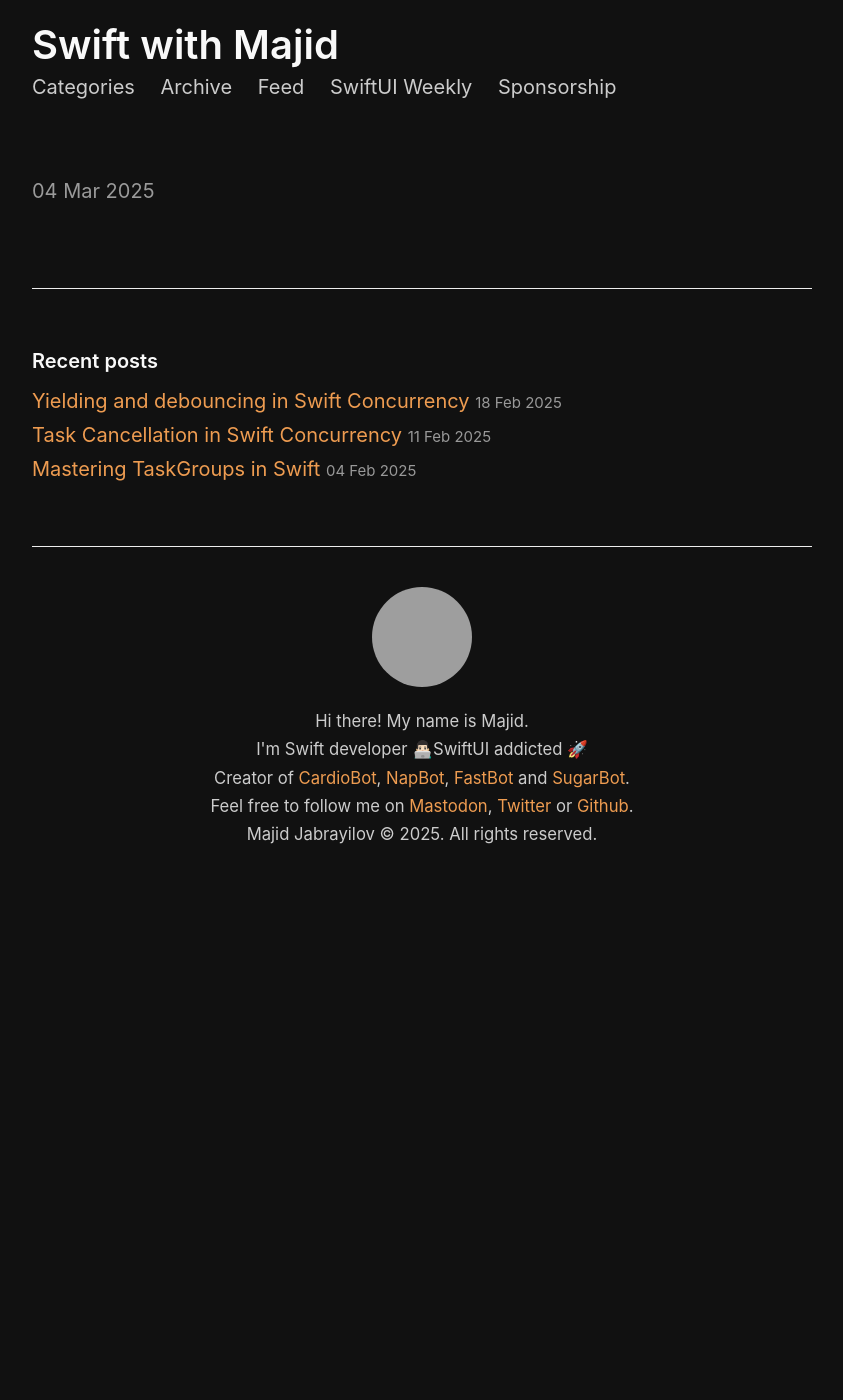
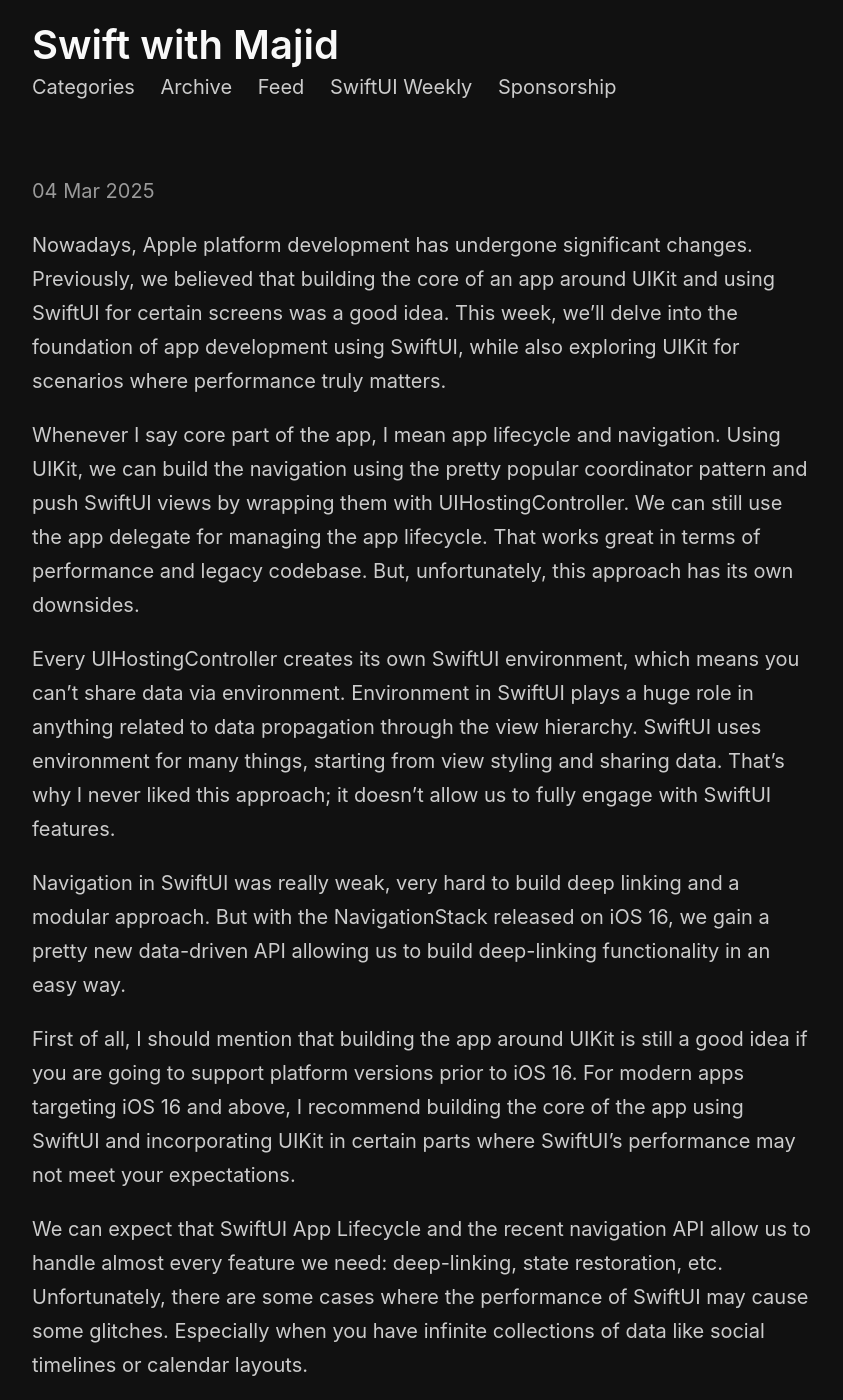
Before and after one commit to mecid/mecid.github.io, a Jekyll site: the page built from _posts/2025-03-04-swiftui-performance-how-to-use-uikit.md, in a window 1280 px wide and 1400 px high. Shown: the whole window, without its empty margins (218-1061 px from the left). Built offline with Jekyll 4.4.1, drawn with Linux system fonts in a browser that asks for light colours; our own code applies the rules of GitHub Pages for plain Markdown files; some of the changed text lies outside the part shown; grey boxes are pictures that could not be loaded.

Commit message:
swiftui performance post content added

```diff
--- a/_posts/2025-03-04-swiftui-performance-how-to-use-uikit.md
+++ b/_posts/2025-03-04-swiftui-performance-how-to-use-uikit.md
@@ -2,3 +2,20 @@
 title: SwiftUI Performance: How to use UIKit
 layout: post
 ---
+
+Nowadays, Apple platform development has undergone significant changes. Previously, we believed that building the core of an app around UIKit and using SwiftUI for certain screens was a good idea. This week, we’ll delve into the foundation of app development using SwiftUI, while also exploring UIKit for scenarios where performance truly matters.
+
+Whenever I say core part of the app, I mean app lifecycle and navigation. Using UIKit, we can build the navigation using the pretty popular coordinator pattern and push SwiftUI views by wrapping them with UIHostingController. We can still use the app delegate for managing the app lifecycle. That works great in terms of performance and legacy codebase. But, unfortunately, this approach has its own downsides.
+
+Every UIHostingController creates its own SwiftUI environment, which means you can’t share data via environment. Environment in SwiftUI plays a huge role in anything related to data propagation through the view hierarchy. SwiftUI uses environment for many things, starting from view styling and sharing data. That’s why I never liked this approach; it doesn’t allow us to fully engage with SwiftUI features.
+
+Navigation in SwiftUI was really weak, very hard to build deep linking and a modular approach. But with the NavigationStack released on iOS 16, we gain a pretty new data-driven API allowing us to build deep-linking functionality in an easy way.
+
+First of all, I should mention that building the app around UIKit is still a good idea if you are going to support platform versions prior to iOS 16. For modern apps targeting iOS 16 and above, I recommend building the core of the app using SwiftUI and incorporating UIKit in certain parts where SwiftUI’s performance may not meet your expectations.
+
+We can expect that SwiftUI App Lifecycle and the recent navigation API allow us to handle almost every feature we need: deep-linking, state restoration, etc. Unfortunately, there are some cases where the performance of SwiftUI may cause some glitches. Especially when you have infinite collections of data like social timelines or calendar layouts.
+
+Don’t worry because we already have a solution for this case called UIHostingConfiguration. It is a new type of UITableViewCell or UICollectionViewCell configuration allowing us to embed SwiftUI views into a cell, but still use the performant dequeuing capabilities of the UICollectionView. This approach works great where performance really matters.
+Keep in mind that UIHostingConfiguration is created only for embedding SwiftUI views in the UICollectionView or UITableView. Don’t use NavigationLinks inside the UIHostingConfiguration. Instead, leverage the Coordinator to handle selection and push your values to the instance of  the NavigationStack.
+
+SwiftUI has evolved significantly, making it a viable choice for building the core of modern iOS apps, especially with the improved navigation system in iOS 16. However, UIKit remains essential for handling performance-sensitive scenarios, particularly when working with large datasets or complex UI structures.
```
